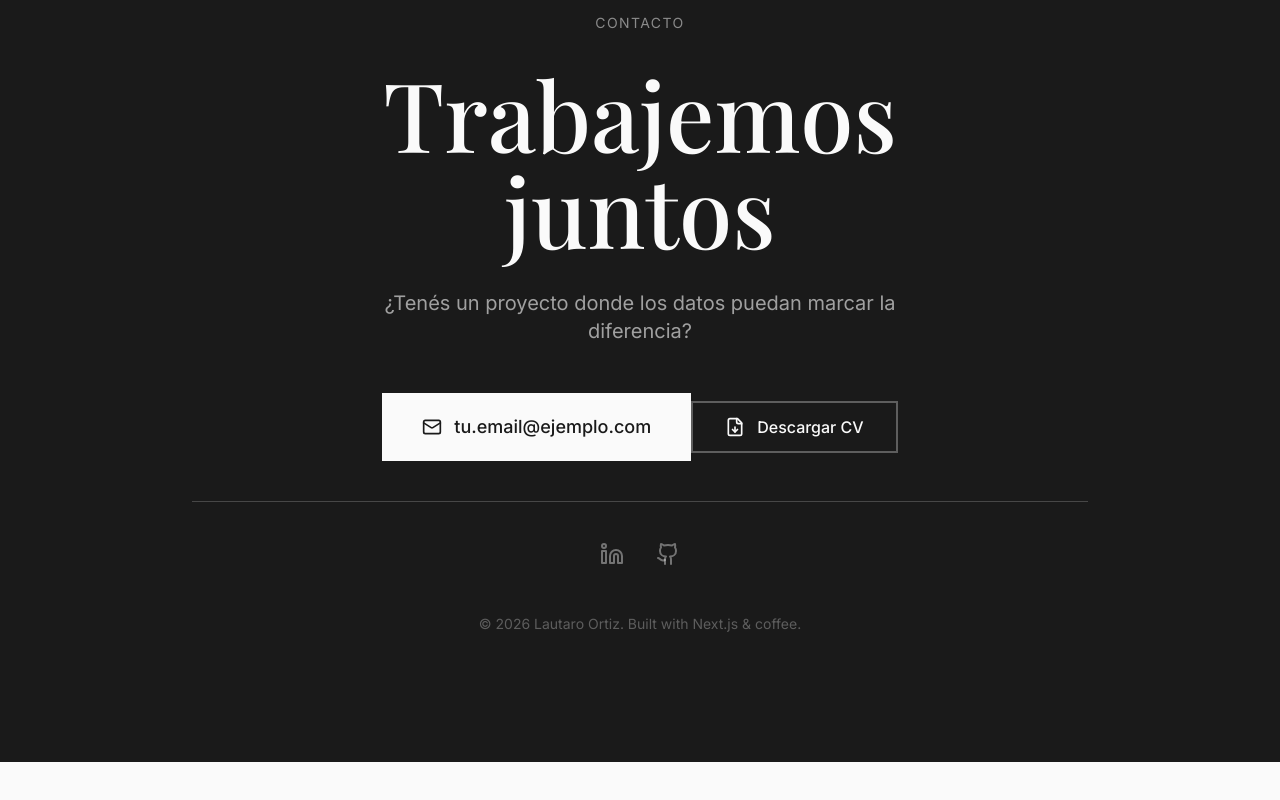
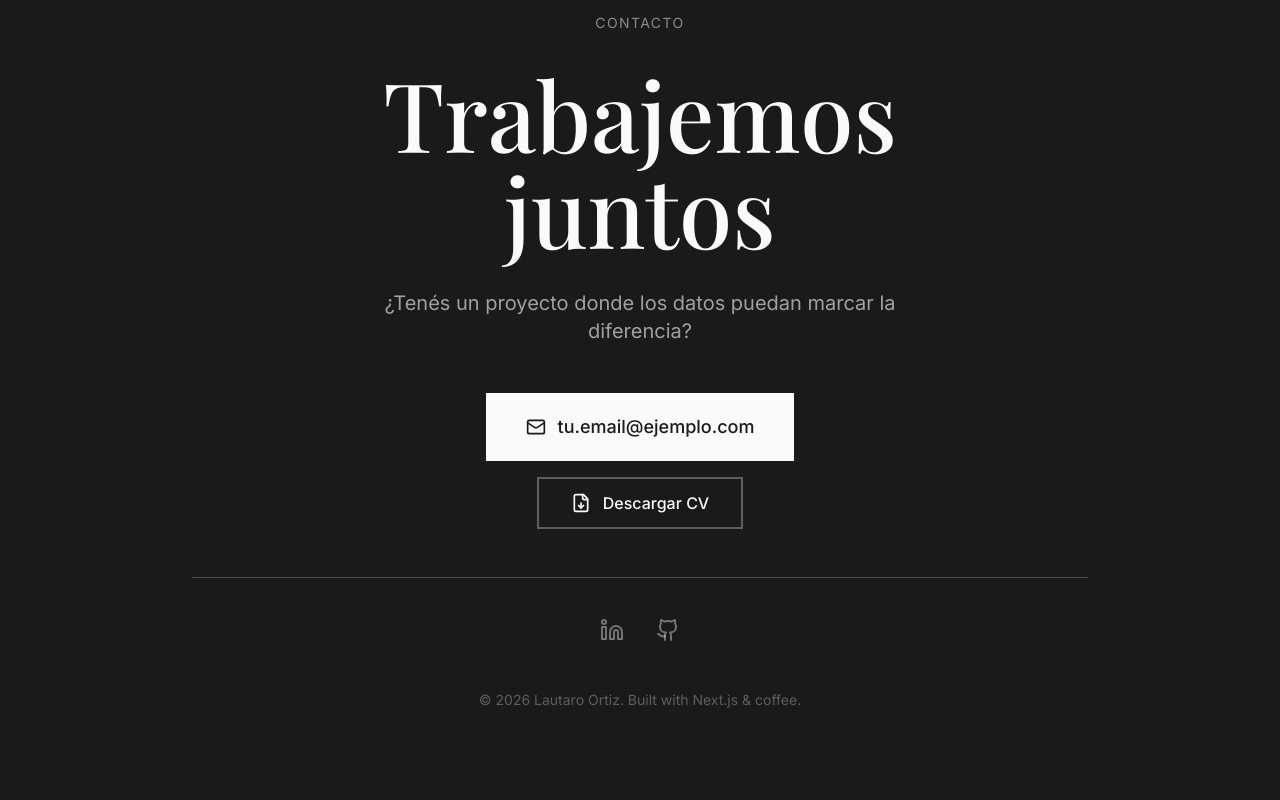
Before and after one commit to tonysoprano33/portfolio-lautaro-ortiz, a Next.js app: page / in a window 1280 px wide. Shown: the part 4894-5694 px from the top of the page. Before the commit the page ends 5656 px from the top, so only its background shows below. Built offline with nearby package versions, Linux system fonts and the light colour scheme.

Commit message:
Fix Contact buttons layout - stack vertically

```diff
--- a/src/components/Contact.tsx
+++ b/src/components/Contact.tsx
@@ -18,9 +18,10 @@ export default function Contact() {
           ¿Tenés un proyecto donde los datos puedan marcar la diferencia?
         </p>
 
+        <div className="flex flex-col items-center gap-4 mb-12">
           <a
             href="mailto:tu.email@ejemplo.com"
-          className="inline-flex items-center gap-3 bg-background text-foreground px-10 py-5 text-lg font-medium hover:opacity-90 transition-opacity mb-6"
+            className="inline-flex items-center gap-3 bg-background text-foreground px-10 py-5 text-lg font-medium hover:opacity-90 transition-opacity"
           >
             <Mail className="w-5 h-5" />
             tu.email@ejemplo.com
@@ -29,11 +30,12 @@ export default function Contact() {
           <a
             href="/cv-lautaro-ortiz.pdf"
             download
-          className="inline-flex items-center gap-3 border-2 border-background/30 text-background px-8 py-3 text-base font-medium hover:border-background hover:bg-background hover:text-foreground transition-all mb-12"
+            className="inline-flex items-center gap-3 border-2 border-background/30 text-background px-8 py-3 text-base font-medium hover:border-background hover:bg-background hover:text-foreground transition-all"
           >
             <FileDown className="w-5 h-5" />
             Descargar CV
           </a>
+        </div>
 
         <div className="flex justify-center gap-8 pt-10 border-t border-background/20">
           <a href="#" className="text-background/40 hover:text-background transition-colors">
```
Lines whose indentation alone changed are shown as unchanged.
